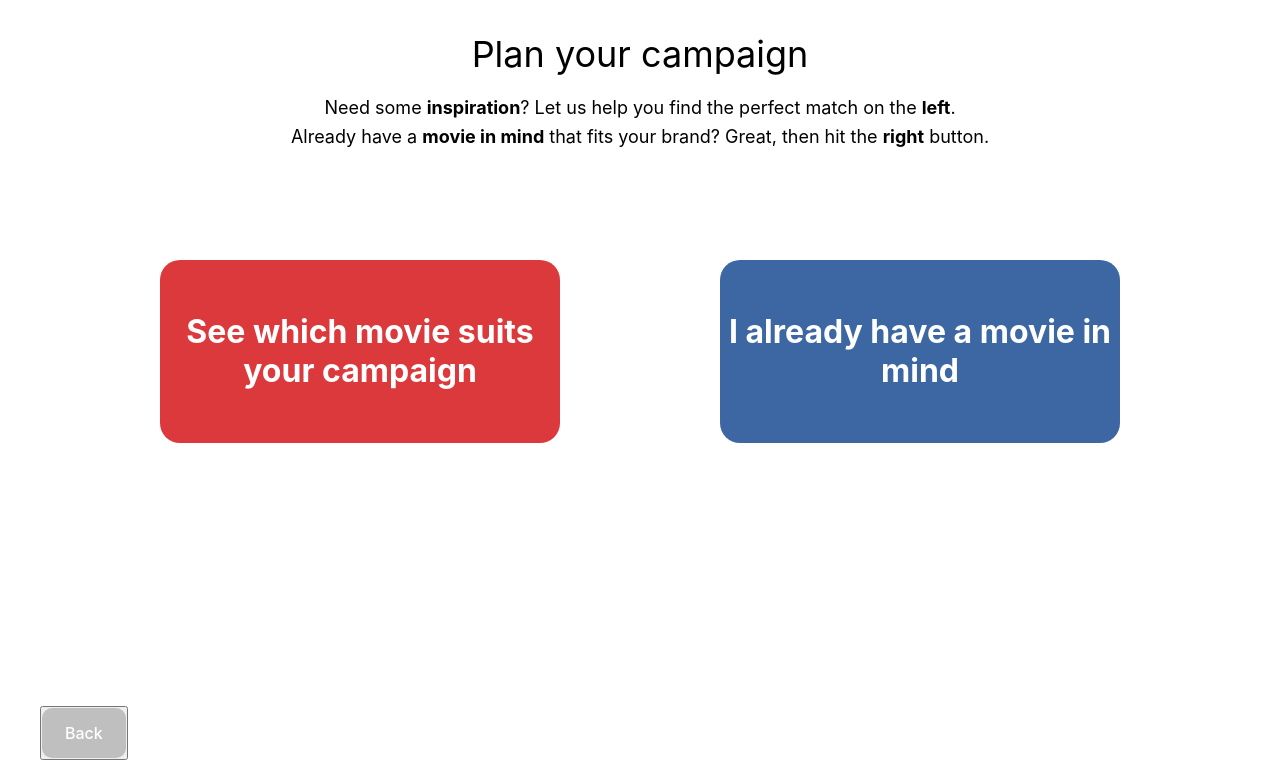
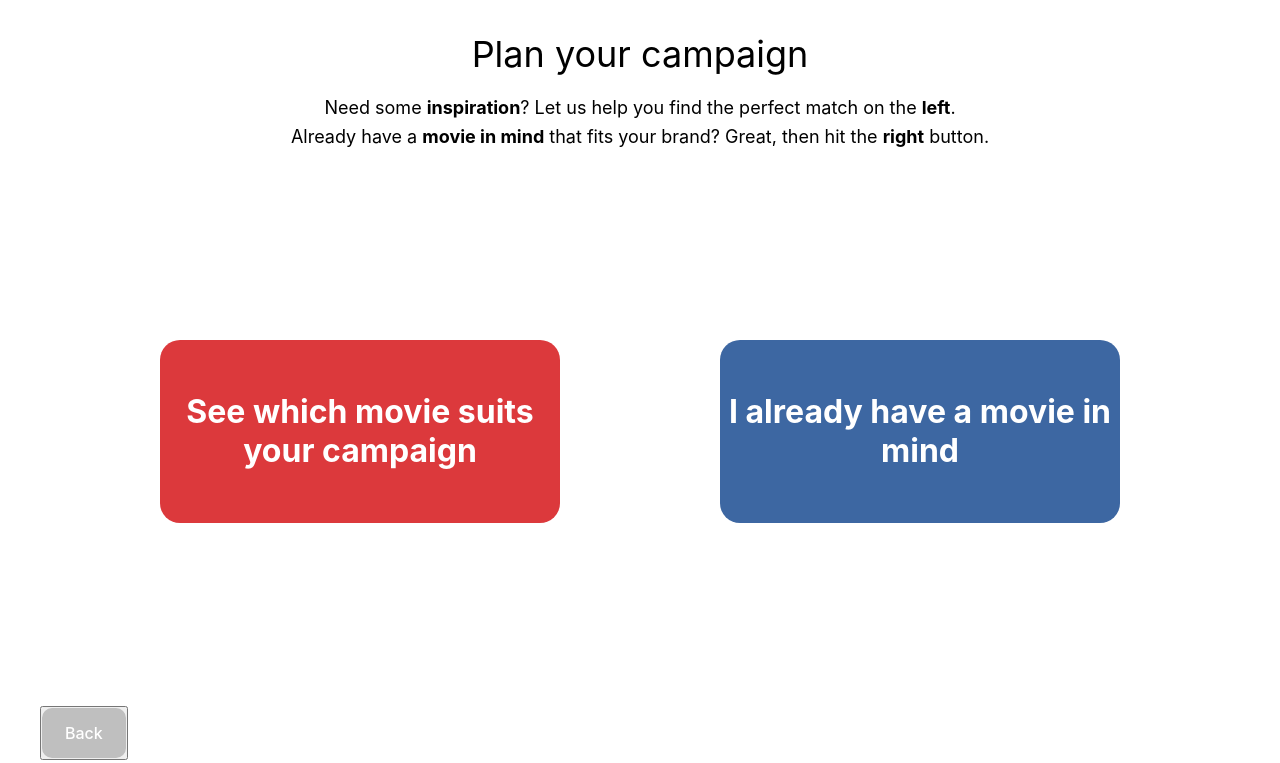
Before and after one commit to tiebocroons/Brightfish-Campaign, a PHP site: page /planCampaign.html in a window 1280 px wide. Shown: the top 763 px of the page. Run offline with PHP 8.4, Linux system fonts and the light colour scheme; some web fonts are replaced.

Commit message:
style: adjust margin-top for button-group in planCampaign.css

```diff
--- a/CSS/planCampaign.css
+++ b/CSS/planCampaign.css
@@ -44,6 +44,7 @@ body {
 }
 
 .button-group {
+  margin-top: 5em;
   display: flex;
   justify-content: center;
   align-items: center;
```
